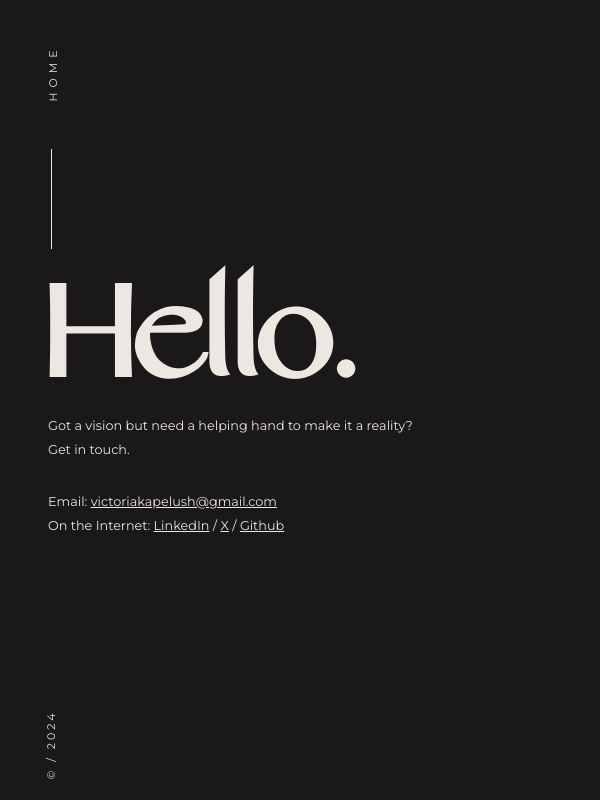
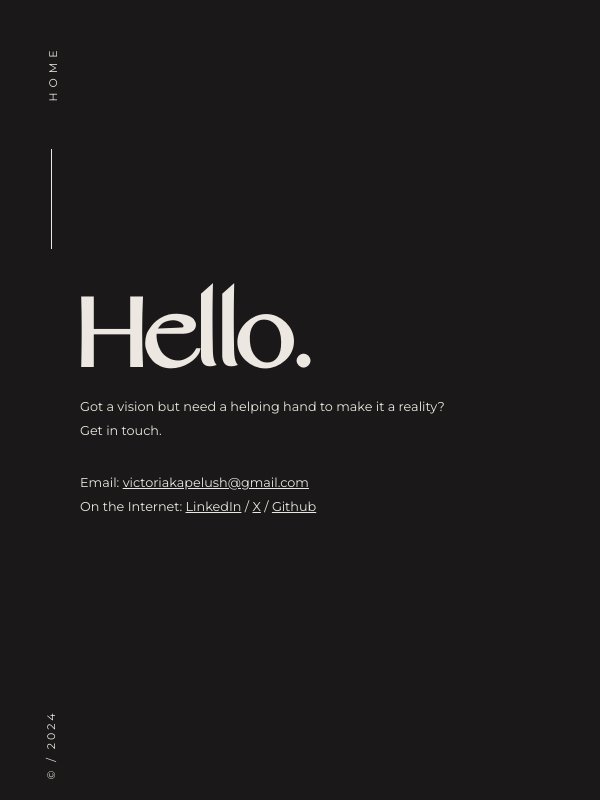
Before and after one commit to victoriakapelush/React-Portfolio-Website, a React (Vite) app: page /contact in a window 600 px wide. Built offline with nearby package versions, Linux system fonts and the light colour scheme.

Commit message:
Change layout of contact page responsive design

```diff
--- a/src/style/index.css
+++ b/src/style/index.css
@@ -462,13 +462,13 @@ body {
   }
 
   .contact-main-info {
-    padding-left: 3rem;
+    padding-left: 5rem;
     margin: auto 0;
     width: 100%;
   }
 
   .contact-main-info h1 {
-    font-size: 8rem !important;
+    font-size: 6rem !important;
   }
 
 }
```
